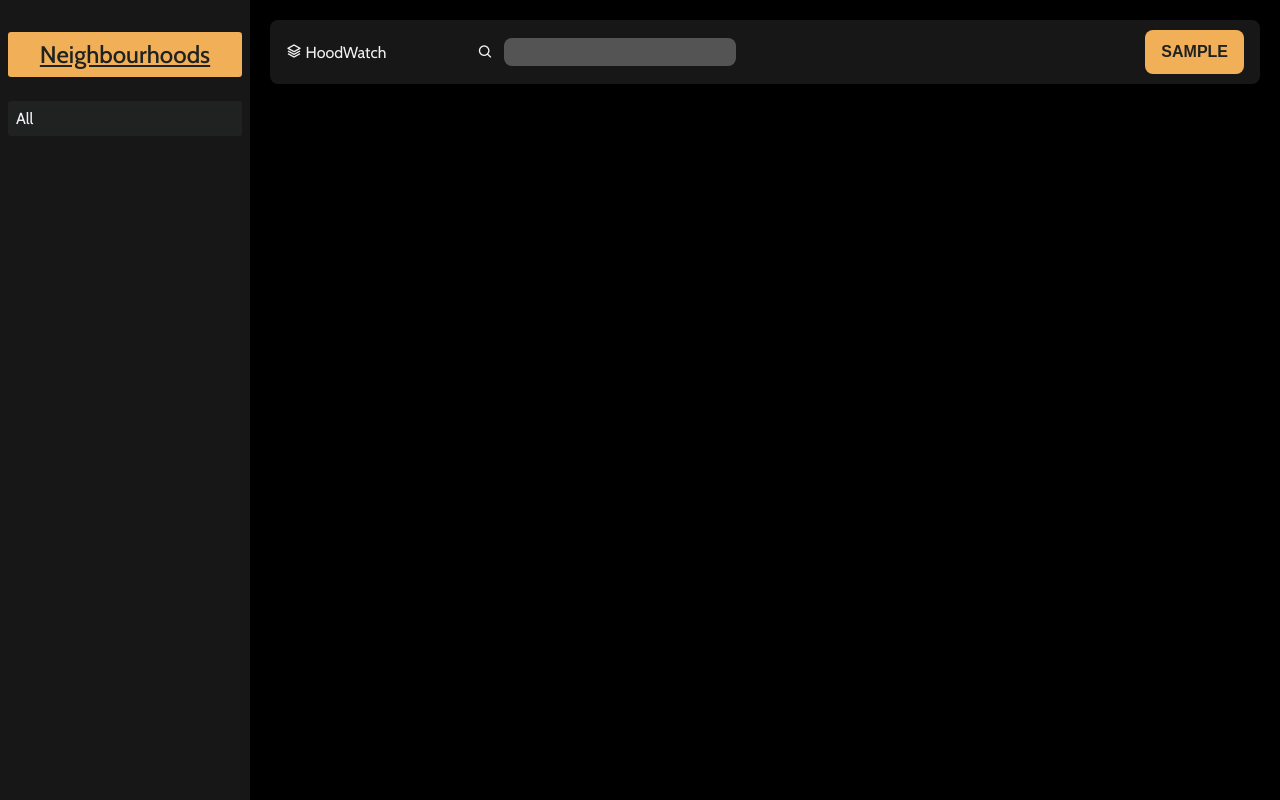
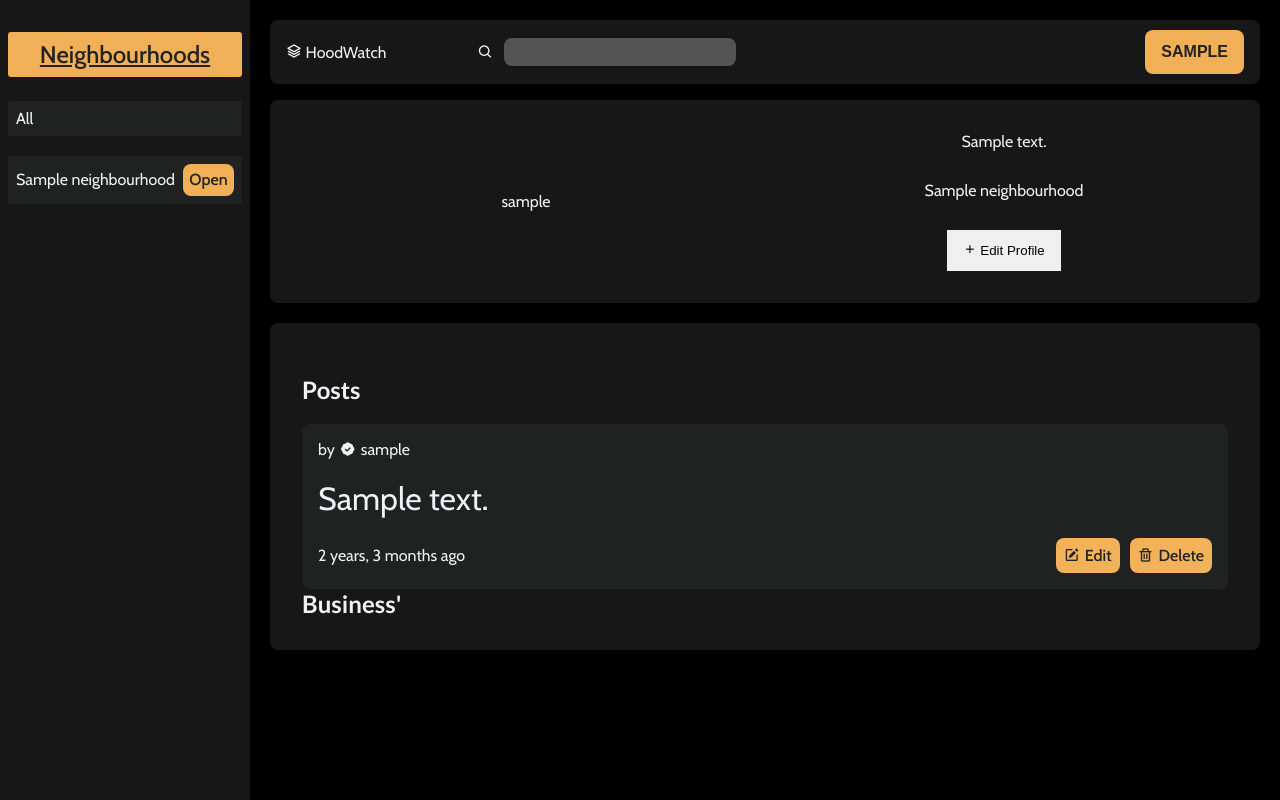
Before and after one commit to LemmyMwaura/Neighbourhood_Watch, a Django app: page /profile/1/ in a window 1280 px wide. Run offline with Django 4.2, Linux system fonts and the light colour scheme; a user stored in the database is signed in; tables that the repository leaves empty hold one stand-in row (values such as "Sample post").

Commit message:
Implemented profile form + profile update

```diff
--- a/base/templates/base/profile.html
+++ b/base/templates/base/profile.html
@@ -6,5 +6,65 @@
 {% endblock %}
 
 {% block content %}
+<div class="container">
+    <!-- Modal form -->
+    <form class="create-post-form modal" method="POST">
+        {% csrf_token %}
+        <div class="title">Edit Profile</div>
+        <div class="form-group">
+            <label for="id_bio" class="form-label">Bio</label>
+            {{ form.bio }}
+        </div>
+        <div class="form-group">
+            <label for="id_users_neighbourhood" class="form-label">Neighbourhood</label>
+            <input required class="profile-users-neighbourhood" list="hood-list" type="text" id="id_users_neighbourhood" name="users_neighbourhood" placeholder="Enter your neighbourhood">
+            <datalist id="hood-list">
+                <select name="" id="hood-item">
+                    {% for hood in neighbourhoods %}
+                    <option value="{{hood.name}}">{{hood.name}}</option>
+                    {% endfor %}
+                </select>
+            </datalist>
+        </div>
+        <input type="submit" class="btn form-btn" value="Update">
+    </form>
+    <div class="overlay">
+        <i class='bx bx-x overlay-tooltip'></i>
+    </div>
+    <!-- end form -->
+    <section class="profile-wrapper">
+        <article class="profile">
+            <div class="profile-name">
+                {{ profile.user_profile.username }}
+            </div>
+            <div class="right">
+                <div class="profile-bio">
+                    {{ profile.bio }}
+                </div>
+                <div class="profile-bio">
+                    {{ profile.users_neighbourhood.name }}
+                </div>
+                <button class="btn create-post-btn activate-btn">
+                    <i class='bx bx-plus tooltip-add'></i>
+                    <span>Edit Profile</span>
+                </button>
+            </div>
+        </article>
+        <div class="user-details">
+            <div class="all-posts">
+                <h1 class="profile-title">Posts</h1>
+                {% for post in posts %}
+                    {% include 'base/post_component.html' %}
+                {% endfor %}
+            </div>
+            <div class="all-bsns">
+                <h1 class="profile-title">Business'</h1>
+                {% for bsns in businesses %}
+                    {% include 'base/post_component.html' %}
+                {% endfor %}
+            </div>
+        </div>
+    </section>
+</div>
 
 {% endblock %}
--- a/base/views.py
+++ b/base/views.py
@@ -1,5 +1,5 @@
 from django.shortcuts import render, redirect
-from base.forms import BusinessForm, PostForm, UserRegistrationForm
+from base.forms import BusinessForm, PostForm, UserRegistrationForm, ProfileForm
 from base.models import Neighbourhood, Post, Profile, Business
 from django.contrib.auth.models import User
 from django.contrib.auth import authenticate, login, logout
@@ -155,14 +155,34 @@
                 messages.success(request, 'Your Business was posted')
                 return redirect('open-hood', pk=pk)
             else:
-                messages.error(request, 'Something went wrong')
+                messages.error(request, 'Something went wrong, Your business wasn\'t posted, Try again.')
         except Exception as e:
-            messages.error(request, 'Error')
+            messages.error(request, 'An Error occured. Try again')
 
 @login_required(login_url='login')
 def profile(request,pk):
     profile = Profile.objects.get(id=pk)
     posts = profile.post_set.all()
+    form = ProfileForm(instance=profile)
+    neighbourhoods = Neighbourhood.objects.all()
 
-    context={"profile":profile, "posts":posts}
+    if request.method == 'POST':
+        try:
+            hood_name = request.POST.get('users_neighbourhood')
+            hood, created = Neighbourhood.objects.get_or_create(name=hood_name).lower()
+            print(hood)
+
+            form = ProfileForm(request.POST, instance=profile)
+            if form.is_valid():
+                profile = form.save(commit=False)
+                profile.users_neighbourhood = hood
+                profile.save()
+                messages.success(request, 'Your profile was updated')
+                return redirect('profile', pk=pk)
+            else:
+                messages.error(request, 'Your input(s) was not valid, Try again')
+        except Exception as e:
+            messages.error(request, 'An Error occured. Try again', print(e), e)
+
+    context={"profile":profile, "posts":posts, "form":form, "neighbourhoods":neighbourhoods}
     return render(request, 'base/profile.html', context)
--- a/static/styles/profile.css
+++ b/static/styles/profile.css
@@ -1,7 +1,6 @@
 .profile-wrapper{
     position: relative;
     display: grid;
-    grid-template-columns: 3fr 1fr;
     gap: 20px;
     margin: 0 20px;
     margin-top: calc(4rem + 20px);
@@ -9,3 +8,149 @@
     width: calc(100vw - 290px);
     left: 250px;
 }
+
+.profile{
+    display: grid;
+    grid-template-columns: 1fr 1fr;
+    align-items: center;
+    justify-content: space-between;
+    gap: 30px;
+    width: 100%;
+}
+
+.profile-title{
+    font-family: 'Lato', sans-serif;
+}
+
+.profile,
+.user-details{
+    padding: 2rem;
+    background-color: rgb(24, 23, 24);
+    border-radius: 0.5rem;
+    height: auto;
+}
+
+.profile-name{
+    display: flex;
+    align-items: center;
+    justify-content: center;
+}
+
+.profile .right{
+    display: flex;
+    align-items: center;
+    justify-content: flex-end;
+    flex-direction: column;
+    gap: 30px;
+    width: 100%;
+}
+
+.all-posts{
+    display: grid;
+    gap: 20px;
+    margin-top: 20px;
+}
+
+.post-wrapper{
+    background: hsl(180, 2%, 13%);
+    padding: 1rem;
+    display: grid;
+    gap: 20px;
+    border-radius:0.5rem;
+}
+
+.name{
+    display: flex;
+    align-items: center;
+    column-gap: 5px;
+}
+
+.post-message{
+    font-size: 2rem;
+}
+
+.footer{
+    display: flex;
+    align-items: center;
+    justify-content: space-between;
+}
+
+.edits{
+    display: flex;
+    align-items: center;
+    gap: 10px;
+}
+
+.tooltip{
+    font-size: 1rem;
+}
+
+.delete-post,
+.edit-post{
+    display: flex;
+    align-items: center;
+    gap:5px;
+    padding: 0.5rem;
+    border-radius: 0.5rem;
+    background: hsl(35, 85%, 65%);
+    color: hsl(180, 2%, 13%);
+    font-weight: 500;
+}
+
+/* form */
+.create-post-form *{
+    width: 100%;
+}
+
+.create-post-form{
+    min-width: 50vw;
+    display: grid;
+    row-gap: 20px;
+    padding: 2rem;
+    background-color: hsl(180, 2%, 13%);
+}
+
+.title{
+    text-align: center;
+    font-size: 2rem;
+    text-transform: uppercase;
+    color: hsl(0, 0%, 96%);
+}
+
+.form-group {
+    position: relative;
+}
+
+.form-label{
+    position: absolute;
+    top: -10px;
+    left: 7px;
+    width: auto;
+    padding: 0 0.3rem;
+    background: hsl(180, 2%, 13%);
+    color: hsl(0, 0%, 96%);
+}
+
+.profile-users-neighbourhood,
+.profile-form-bio{
+    border: 2px solid hsl(35, 85%, 65%);
+    outline: none;
+    background: none;
+    color: hsl(0, 0%, 96%);
+    padding: 0.5rem;
+}
+
+.bsns-number{
+    display: flex;
+}
+
+.form-btn{
+    padding: 0.5rem;
+    height: 4rem;
+    font-size: 1rem;
+    font-weight: bold;
+    color:hsl(180, 2%, 13%);
+    text-transform: uppercase;
+    background-color: hsl(35, 85%, 65%);
+}
+/* end form */
```
